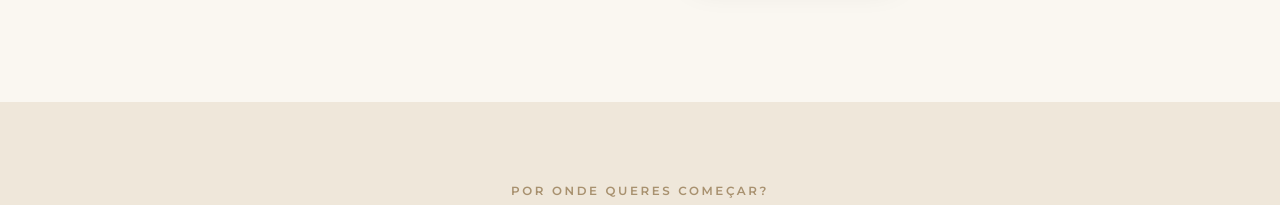
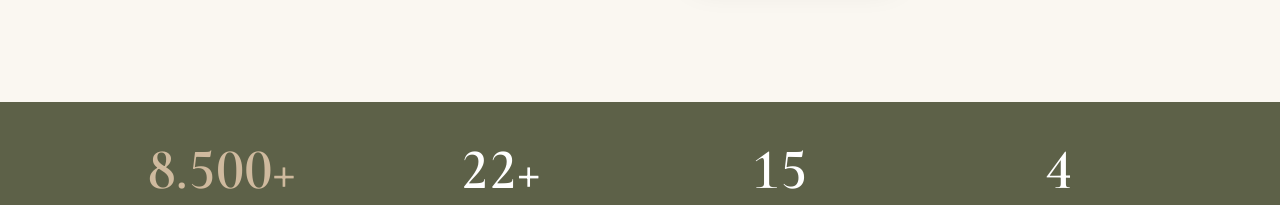
Before and after one commit to academyjoanapereira-gif/joana-pereira-arkin-academy, a plain HTML site: page index.html in a window 1280 px wide. Shown: the part 720-925 px from the top of the page. Drawn offline with nearby package versions, Linux system fonts and the light colour scheme.

Commit message:
Contador animado: 8.500+ procedimentos realizados
Co-Authored-By: Claude Opus 5.5 <noreply@anthropic.com>
Claude-Session: https://claude.ai/code/session_01QsbaNANGk6bsfTVBXGtDNC

```diff
--- a/assets/css/site.css
+++ b/assets/css/site.css
@@ -289,3 +289,12 @@ body { padding-bottom: 0; }
 .wa-float { transition: opacity .25s, transform .25s; }
 .wa-float.off { opacity: 0; transform: translateY(16px); pointer-events: none; }
 @media (max-width: 1279px) { .wa-float { display: none; } }
+
+/* Contadores */
+.counters { padding: 40px 0; background: var(--olive); color: #fff; }
+.counters .wrap { display: grid; grid-template-columns: repeat(2, 1fr); gap: 28px 16px; text-align: center; }
+@media (min-width: 760px) { .counters .wrap { grid-template-columns: repeat(4, 1fr); } }
+.counter strong { display: block; font-family: "Cormorant Garamond", serif; font-weight: 600; font-size: clamp(2.6rem, 7vw, 3.6rem); line-height: 1; color: #fff; }
+.counter:first-child strong { color: var(--beige); }
+.counter span { display: block; margin-top: 8px; font-size: .74rem; letter-spacing: .14em; text-transform: uppercase; color: #dfe2d4; }
+[data-count], .counter strong, .badge strong, .stats strong, .facts strong { font-variant-numeric: lining-nums tabular-nums; }
--- a/assets/js/site.js
+++ b/assets/js/site.js
@@ -41,3 +41,22 @@ document.querySelectorAll("[data-pay]").forEach((a) => {
   }, { threshold: 0.01 });
   zones.forEach((z) => io.observe(z));
 })();
+
+// Contadores: o número sobe até ao valor final quando aparece no ecrã.
+(() => {
+  const els = document.querySelectorAll("[data-count]");
+  const reduce = window.matchMedia && matchMedia("(prefers-reduced-motion: reduce)").matches;
+  const fmt = (n) => String(n).replace(/\B(?=(\d{3})+(?!\d))/g, ".");
+  const run = (el) => {
+    const end = +el.dataset.count, suf = el.dataset.suffix || "", t0 = performance.now(), dur = end > 100 ? 2200 : 1400;
+    const step = (t) => {
+      const k = Math.min(1, (t - t0) / dur), e = 1 - Math.pow(1 - k, 3);
+      el.textContent = fmt(Math.round(end * e)) + suf;
+      if (k < 1) requestAnimationFrame(step);
+    };
+    requestAnimationFrame(step);
+  };
+  if (reduce || !("IntersectionObserver" in window)) return;
+  const io = new IntersectionObserver((es) => es.forEach((e) => { if (e.isIntersecting) { run(e.target); io.unobserve(e.target); } }), { threshold: 0.6 });
+  els.forEach((el) => io.observe(el));
+})();
--- a/index.html
+++ b/index.html
@@ -58,6 +58,16 @@
         </picture>
         <div class="badge"><strong>+22 anos</strong><small>de experiência em estética</small></div>
       </div>
+    </div>
+  </section>
+
+  <!-- NÚMEROS -->
+  <section class="counters" aria-label="Joana Pereira em números">
+    <div class="wrap">
+      <div class="counter"><strong data-count="8500" data-suffix="+">8.500+</strong><span>procedimentos realizados</span></div>
+      <div class="counter"><strong data-count="22" data-suffix="+">22+</strong><span>anos de experiência</span></div>
+      <div class="counter"><strong data-count="15">15</strong><span>anos com a mesma cliente</span></div>
+      <div class="counter"><strong data-count="4">4</strong><span>métodos próprios</span></div>
     </div>
   </section>
 
@@ -126,7 +136,7 @@
         <div>
           <div class="body">
             <p>Quem entra no estúdio da Rua do Carvalho percebe depressa que ali nada é feito à pressa. Joana Pereira estuda cada rosto antes de pegar no primeiro instrumento. “O natural é sempre o mais bonito”, repete, enquanto desenha o esboço junto da cliente.</p>
-            <p>Começou na estética há mais de duas décadas e especializou-se em micropigmentação. Com o tempo, criou os seus próprios métodos: Natural Brows e ArteBrows para sobrancelhas, Beauty Lips para lábios e o Método Pigment para remoção.</p>
+            <p>Começou na estética há mais de duas décadas, especializou-se em micropigmentação e já soma mais de 8.500 procedimentos. Com o tempo, criou os seus próprios métodos: Natural Brows e ArteBrows para sobrancelhas, Beauty Lips para lábios e o Método Pigment para remoção.</p>
             <div class="pull">“Não ponho as minhas sobrancelhas nas mãos de mais ninguém.”<small>Dorila S., cliente há 15 anos</small></div>
             <h4>Da cadeira à sala de formação</h4>
             <p>A experiência acumulada levou-a a abrir a Joana Pereira Academy. Ali forma quem começa do zero e quem já é profissional e quer elevar o seu método. As alunas destacam a formação personalizada, adaptada às dificuldades de cada uma.</p>
@@ -135,7 +145,7 @@
           </div>
           <div class="facts">
             <div><strong>22+</strong><span>anos de experiência</span></div>
-            <div><strong>4</strong><span>métodos próprios</span></div>
+            <div><strong data-count="8500" data-suffix="+">8.500+</strong><span>procedimentos</span></div>
             <div><strong>15</strong><span>anos com a mesma cliente</span></div>
           </div>
         </div>
```
Also changed, not shown: academia.html (+1 -1 lines), clientes.html (+2 -2 lines), formacao-natural-brows.html (+1 -1 lines).
